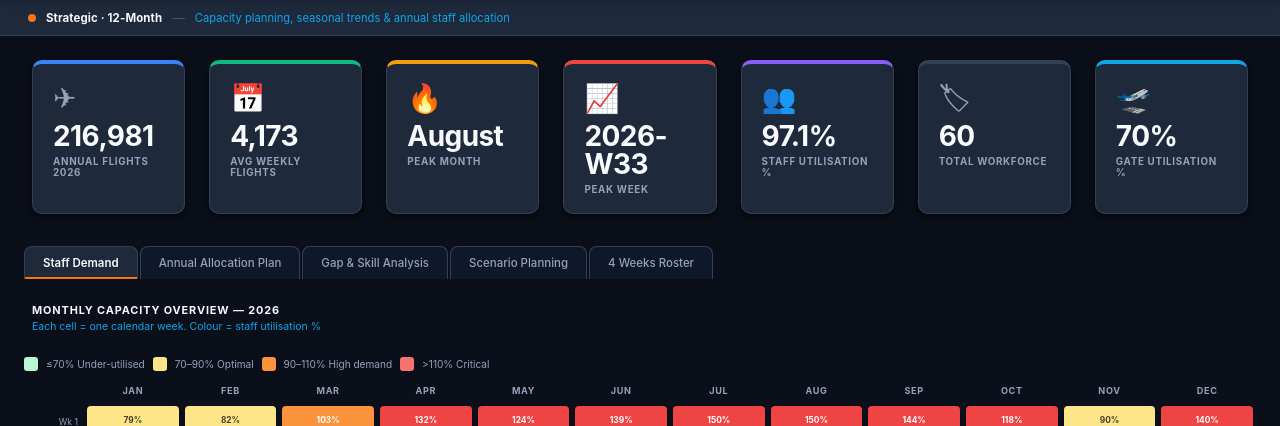
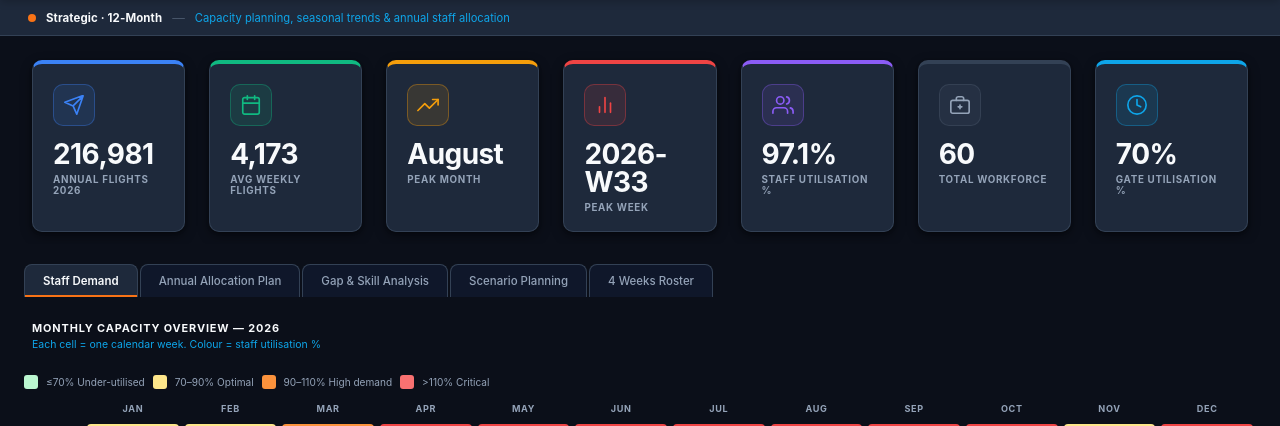
Before and after one commit to amitmanga/DAA-Project, a Flask app: page / in a window 1280 px wide. Shown: the part 58-484 px from the top of the page. Run offline with Flask 3, Linux system fonts and the light colour scheme.

Commit message:
Icons updated

```diff
--- a/static/css/style.css
+++ b/static/css/style.css
@@ -486,6 +486,23 @@ body {
   display: flex;
   align-items: center;
   gap: 6px;
+  margin-bottom: 4px;
+}
+
+.kpi-icon-bubble {
+  width: 42px;
+  height: 42px;
+  border-radius: 10px;
+  display: flex;
+  align-items: center;
+  justify-content: center;
+  flex-shrink: 0;
+  transition: transform 0.2s ease, box-shadow 0.2s ease;
+}
+
+.kpi-card:hover .kpi-icon-bubble {
+  transform: scale(1.08);
+  box-shadow: 0 4px 14px rgba(0,0,0,0.25);
 }
 
 .kpi-body { flex: 1; }
--- a/static/js/intraday.js
+++ b/static/js/intraday.js
@@ -232,18 +232,38 @@ function renderIDKPIs(kpis) {
   const activeCoverage = simKpis ? simKpis.coverage_pct : kpis.coverage_pct;
 
   const grid = document.getElementById('id-kpis');
+  const absentCls = kpis.absent > 3 ? 'kpi-card--warn' : '';
+  const covCls = activeCoverage < 50 ? 'kpi-card--crit' : activeCoverage < 80 ? 'kpi-card--warn' : 'kpi-card--ok';
   const cards = [
-    { icon: '✈', label: simKpis ? 'Active Flights' : 'Total Flights', value: simKpis ? simKpis.active_flights : kpis.total_flights.toLocaleString(), cls: '' },
-    { icon: '👥', label: 'Staff on Duty', value: kpis.staff_on_duty, cls: '' },
-    { icon: '🚫', label: 'Absent', value: kpis.absent, cls: kpis.absent > 3 ? 'kpi-card--warn' : '' },
-    { icon: '🛬', label: 'Gates Active', value: activeGates, cls: '' },
-    { icon: '✅', label: 'Tasks Covered', value: `${activeTasksCovered} / ${activeTasksTotal}`, cls: '' },
-    { icon: '📊', label: 'Coverage %', value: activeCoverage + '%',
-      cls: activeCoverage < 50 ? 'kpi-card--crit' : activeCoverage < 80 ? 'kpi-card--warn' : 'kpi-card--ok' },
+    {
+      iconHtml: `<div class="kpi-icon-bubble" style="background:rgba(59,130,246,0.12);border:1.5px solid rgba(59,130,246,0.35)"><svg width="22" height="22" viewBox="0 0 24 24" fill="none" stroke="#3b82f6" stroke-width="1.8" stroke-linecap="round" stroke-linejoin="round"><path d="M22 2L11 13M22 2L15 22l-4-9-9-4 19-7z"/></svg></div>`,
+      label: simKpis ? 'Active Flights' : 'Total Flights',
+      value: simKpis ? simKpis.active_flights : kpis.total_flights.toLocaleString(), cls: ''
+    },
+    {
+      iconHtml: `<div class="kpi-icon-bubble" style="background:rgba(139,92,246,0.12);border:1.5px solid rgba(139,92,246,0.35)"><svg width="22" height="22" viewBox="0 0 24 24" fill="none" stroke="#8b5cf6" stroke-width="1.8" stroke-linecap="round" stroke-linejoin="round"><path d="M17 21v-2a4 4 0 0 0-4-4H5a4 4 0 0 0-4 4v2"/><circle cx="9" cy="7" r="4"/><path d="M23 21v-2a4 4 0 0 0-3-3.87"/><path d="M16 3.13a4 4 0 0 1 0 7.75"/></svg></div>`,
+      label: 'Staff on Duty', value: kpis.staff_on_duty, cls: ''
+    },
+    {
+      iconHtml: `<div class="kpi-icon-bubble" style="background:rgba(239,68,68,0.12);border:1.5px solid rgba(239,68,68,0.35)"><svg width="22" height="22" viewBox="0 0 24 24" fill="none" stroke="#ef4444" stroke-width="1.8" stroke-linecap="round" stroke-linejoin="round"><circle cx="12" cy="12" r="10"/><line x1="15" y1="9" x2="9" y2="15"/><line x1="9" y1="9" x2="15" y2="15"/></svg></div>`,
+      label: 'Absent', value: kpis.absent, cls: absentCls
+    },
+    {
+      iconHtml: `<div class="kpi-icon-bubble" style="background:rgba(14,165,233,0.12);border:1.5px solid rgba(14,165,233,0.35)"><svg width="22" height="22" viewBox="0 0 24 24" fill="none" stroke="#0ea5e9" stroke-width="1.8" stroke-linecap="round" stroke-linejoin="round"><rect x="1" y="3" width="15" height="13" rx="2"/><path d="M16 8h4l3 3v5h-7V8z"/><circle cx="5.5" cy="18.5" r="2.5"/><circle cx="18.5" cy="18.5" r="2.5"/></svg></div>`,
+      label: 'Gates Active', value: activeGates, cls: ''
+    },
+    {
+      iconHtml: `<div class="kpi-icon-bubble" style="background:rgba(16,185,129,0.12);border:1.5px solid rgba(16,185,129,0.35)"><svg width="22" height="22" viewBox="0 0 24 24" fill="none" stroke="#10b981" stroke-width="1.8" stroke-linecap="round" stroke-linejoin="round"><polyline points="20 6 9 17 4 12"/></svg></div>`,
+      label: 'Tasks Covered', value: `${activeTasksCovered} / ${activeTasksTotal}`, cls: ''
+    },
+    {
+      iconHtml: `<div class="kpi-icon-bubble" style="background:rgba(249,115,22,0.12);border:1.5px solid rgba(249,115,22,0.35)"><svg width="22" height="22" viewBox="0 0 24 24" fill="none" stroke="#f97316" stroke-width="1.8" stroke-linecap="round" stroke-linejoin="round"><polyline points="22 12 18 12 15 21 9 3 6 12 2 12"/></svg></div>`,
+      label: 'Coverage %', value: activeCoverage + '%', cls: covCls
+    },
   ];
   grid.innerHTML = cards.map(c => `
     <div class="kpi-card ${c.cls}">
-      <div class="kpi-icon">${c.icon}</div>
+      <div class="kpi-icon">${c.iconHtml}</div>
       <div class="kpi-body">
         <div class="kpi-value">${c.value}</div>
         <div class="kpi-label">${c.label}</div>
--- a/static/js/shortterm.js
+++ b/static/js/shortterm.js
@@ -120,21 +120,38 @@ function renderShortTermDay() {
 // ── KPI Cards ──────────────────────────────────────────────────
 function renderSTKPIs(kpis) {
   const grid = document.getElementById('st-kpis');
+  const absentCls = kpis.absent > 3 ? 'kpi-card--warn' : '';
+  const covPct = kpis.coverage_pct;
+  const covCls = covPct < 50 ? 'kpi-card--crit' : covPct < 80 ? 'kpi-card--warn' : 'kpi-card--ok';
   const cards = [
-    { icon: '✈', label: 'Total Flights', value: kpis.total_flights.toLocaleString(), cls: '' },
-    { icon: '👥', label: 'Staff on Duty', value: kpis.staff_on_duty, cls: '' },
-    { icon: '🚫', label: 'Absent', value: kpis.absent,
-      cls: kpis.absent > 3 ? 'kpi-card--warn' : '' },
-    { icon: '🛬', label: 'Gates / Stands Active', value: kpis.gates_active, cls: '' },
-    { icon: '✅', label: 'Tasks Covered',
-      value: `${kpis.tasks_covered} / ${kpis.tasks_total}`, cls: '' },
-    { icon: '📊', label: 'Coverage %',
-      value: kpis.coverage_pct + '%',
-      cls: kpis.coverage_pct < 50 ? 'kpi-card--crit' : kpis.coverage_pct < 80 ? 'kpi-card--warn' : 'kpi-card--ok' },
+    {
+      iconHtml: `<div class="kpi-icon-bubble" style="background:rgba(59,130,246,0.12);border:1.5px solid rgba(59,130,246,0.35)"><svg width="22" height="22" viewBox="0 0 24 24" fill="none" stroke="#3b82f6" stroke-width="1.8" stroke-linecap="round" stroke-linejoin="round"><path d="M22 2L11 13M22 2L15 22l-4-9-9-4 19-7z"/></svg></div>`,
+      label: 'Total Flights', value: kpis.total_flights.toLocaleString(), cls: ''
+    },
+    {
+      iconHtml: `<div class="kpi-icon-bubble" style="background:rgba(139,92,246,0.12);border:1.5px solid rgba(139,92,246,0.35)"><svg width="22" height="22" viewBox="0 0 24 24" fill="none" stroke="#8b5cf6" stroke-width="1.8" stroke-linecap="round" stroke-linejoin="round"><path d="M17 21v-2a4 4 0 0 0-4-4H5a4 4 0 0 0-4 4v2"/><circle cx="9" cy="7" r="4"/><path d="M23 21v-2a4 4 0 0 0-3-3.87"/><path d="M16 3.13a4 4 0 0 1 0 7.75"/></svg></div>`,
+      label: 'Staff on Duty', value: kpis.staff_on_duty, cls: ''
+    },
+    {
+      iconHtml: `<div class="kpi-icon-bubble" style="background:rgba(239,68,68,0.12);border:1.5px solid rgba(239,68,68,0.35)"><svg width="22" height="22" viewBox="0 0 24 24" fill="none" stroke="#ef4444" stroke-width="1.8" stroke-linecap="round" stroke-linejoin="round"><circle cx="12" cy="12" r="10"/><line x1="15" y1="9" x2="9" y2="15"/><line x1="9" y1="9" x2="15" y2="15"/></svg></div>`,
+      label: 'Absent', value: kpis.absent, cls: absentCls
+    },
+    {
+      iconHtml: `<div class="kpi-icon-bubble" style="background:rgba(14,165,233,0.12);border:1.5px solid rgba(14,165,233,0.35)"><svg width="22" height="22" viewBox="0 0 24 24" fill="none" stroke="#0ea5e9" stroke-width="1.8" stroke-linecap="round" stroke-linejoin="round"><rect x="1" y="3" width="15" height="13" rx="2"/><path d="M16 8h4l3 3v5h-7V8z"/><circle cx="5.5" cy="18.5" r="2.5"/><circle cx="18.5" cy="18.5" r="2.5"/></svg></div>`,
+      label: 'Gates / Stands Active', value: kpis.gates_active, cls: ''
+    },
+    {
+      iconHtml: `<div class="kpi-icon-bubble" style="background:rgba(16,185,129,0.12);border:1.5px solid rgba(16,185,129,0.35)"><svg width="22" height="22" viewBox="0 0 24 24" fill="none" stroke="#10b981" stroke-width="1.8" stroke-linecap="round" stroke-linejoin="round"><polyline points="20 6 9 17 4 12"/></svg></div>`,
+      label: 'Tasks Covered', value: `${kpis.tasks_covered} / ${kpis.tasks_total}`, cls: ''
+    },
+    {
+      iconHtml: `<div class="kpi-icon-bubble" style="background:rgba(249,115,22,0.12);border:1.5px solid rgba(249,115,22,0.35)"><svg width="22" height="22" viewBox="0 0 24 24" fill="none" stroke="#f97316" stroke-width="1.8" stroke-linecap="round" stroke-linejoin="round"><line x1="18" y1="20" x2="18" y2="10"/><line x1="12" y1="20" x2="12" y2="4"/><line x1="6" y1="20" x2="6" y2="14"/></svg></div>`,
+      label: 'Coverage %', value: covPct + '%', cls: covCls
+    },
   ];
   grid.innerHTML = cards.map(c => `
     <div class="kpi-card ${c.cls}">
-      <div class="kpi-icon">${c.icon}</div>
+      <div class="kpi-icon">${c.iconHtml}</div>
       <div class="kpi-body">
         <div class="kpi-value">${c.value}</div>
         <div class="kpi-label">${c.label}</div>
--- a/templates/index.html
+++ b/templates/index.html
@@ -49,7 +49,11 @@
       <!-- ── KPI Cards ── -->
       <div class="kpi-grid" id="kpi-grid">
         <div class="kpi-card" id="kpi-annual-flights">
-          <div class="kpi-icon">✈</div>
+          <div class="kpi-icon">
+            <div class="kpi-icon-bubble" style="background:rgba(59,130,246,0.12);border:1.5px solid rgba(59,130,246,0.35)">
+              <svg width="22" height="22" viewBox="0 0 24 24" fill="none" stroke="#3b82f6" stroke-width="1.8" stroke-linecap="round" stroke-linejoin="round"><path d="M22 2L11 13M22 2L15 22l-4-9-9-4 19-7z"/></svg>
+            </div>
+          </div>
           <div class="kpi-body">
             <div class="kpi-value" id="v-annual">—</div>
             <div class="kpi-label">Annual Flights 2026</div>
@@ -57,28 +61,44 @@
           <div class="kpi-trend up" id="t-annual"></div>
         </div>
         <div class="kpi-card" id="kpi-avg-weekly">
-          <div class="kpi-icon">📅</div>
+          <div class="kpi-icon">
+            <div class="kpi-icon-bubble" style="background:rgba(16,185,129,0.12);border:1.5px solid rgba(16,185,129,0.35)">
+              <svg width="22" height="22" viewBox="0 0 24 24" fill="none" stroke="#10b981" stroke-width="1.8" stroke-linecap="round" stroke-linejoin="round"><rect x="3" y="4" width="18" height="18" rx="2"/><line x1="16" y1="2" x2="16" y2="6"/><line x1="8" y1="2" x2="8" y2="6"/><line x1="3" y1="10" x2="21" y2="10"/></svg>
+            </div>
+          </div>
           <div class="kpi-body">
             <div class="kpi-value" id="v-avg-weekly">—</div>
             <div class="kpi-label">Avg Weekly Flights</div>
           </div>
         </div>
         <div class="kpi-card" id="kpi-peak-month">
-          <div class="kpi-icon">🔥</div>
+          <div class="kpi-icon">
+            <div class="kpi-icon-bubble" style="background:rgba(245,158,11,0.12);border:1.5px solid rgba(245,158,11,0.35)">
+              <svg width="22" height="22" viewBox="0 0 24 24" fill="none" stroke="#f59e0b" stroke-width="1.8" stroke-linecap="round" stroke-linejoin="round"><polyline points="23 6 13.5 15.5 8.5 10.5 1 18"/><polyline points="17 6 23 6 23 12"/></svg>
+            </div>
+          </div>
           <div class="kpi-body">
             <div class="kpi-value" id="v-peak-month">—</div>
             <div class="kpi-label">Peak Month</div>
           </div>
         </div>
         <div class="kpi-card" id="kpi-peak-week">
-          <div class="kpi-icon">📈</div>
+          <div class="kpi-icon">
+            <div class="kpi-icon-bubble" style="background:rgba(239,68,68,0.12);border:1.5px solid rgba(239,68,68,0.35)">
+              <svg width="22" height="22" viewBox="0 0 24 24" fill="none" stroke="#ef4444" stroke-width="1.8" stroke-linecap="round" stroke-linejoin="round"><line x1="18" y1="20" x2="18" y2="10"/><line x1="12" y1="20" x2="12" y2="4"/><line x1="6" y1="20" x2="6" y2="14"/></svg>
+            </div>
+          </div>
           <div class="kpi-body">
             <div class="kpi-value" id="v-peak-week">—</div>
             <div class="kpi-label">Peak Week</div>
           </div>
         </div>
         <div class="kpi-card" id="kpi-util">
-          <div class="kpi-icon">👥</div>
+          <div class="kpi-icon">
+            <div class="kpi-icon-bubble" style="background:rgba(139,92,246,0.12);border:1.5px solid rgba(139,92,246,0.35)">
+              <svg width="22" height="22" viewBox="0 0 24 24" fill="none" stroke="#8b5cf6" stroke-width="1.8" stroke-linecap="round" stroke-linejoin="round"><path d="M17 21v-2a4 4 0 0 0-4-4H5a4 4 0 0 0-4 4v2"/><circle cx="9" cy="7" r="4"/><path d="M23 21v-2a4 4 0 0 0-3-3.87"/><path d="M16 3.13a4 4 0 0 1 0 7.75"/></svg>
+            </div>
+          </div>
           <div class="kpi-body">
             <div class="kpi-value" id="v-util">—</div>
             <div class="kpi-label">Staff Utilisation %</div>
@@ -86,14 +106,22 @@
           <div class="util-ring" id="util-ring"></div>
         </div>
         <div class="kpi-card" id="kpi-total-staff">
-          <div class="kpi-icon">🏷</div>
+          <div class="kpi-icon">
+            <div class="kpi-icon-bubble" style="background:rgba(71,85,105,0.18);border:1.5px solid rgba(71,85,105,0.45)">
+              <svg width="22" height="22" viewBox="0 0 24 24" fill="none" stroke="#94a3b8" stroke-width="1.8" stroke-linecap="round" stroke-linejoin="round"><rect x="2" y="7" width="20" height="14" rx="2"/><path d="M16 7V5a2 2 0 0 0-2-2h-4a2 2 0 0 0-2 2v2"/><line x1="12" y1="12" x2="12" y2="16"/><line x1="10" y1="14" x2="14" y2="14"/></svg>
+            </div>
+          </div>
           <div class="kpi-body">
             <div class="kpi-value" id="v-total-staff">—</div>
             <div class="kpi-label">Total Workforce</div>
           </div>
         </div>
         <div class="kpi-card" id="kpi-gate-util">
-          <div class="kpi-icon">🛫</div>
+          <div class="kpi-icon">
+            <div class="kpi-icon-bubble" style="background:rgba(14,165,233,0.12);border:1.5px solid rgba(14,165,233,0.35)">
+              <svg width="22" height="22" viewBox="0 0 24 24" fill="none" stroke="#0ea5e9" stroke-width="1.8" stroke-linecap="round" stroke-linejoin="round"><circle cx="12" cy="12" r="10"/><polyline points="12 6 12 12 16 14"/></svg>
+            </div>
+          </div>
           <div class="kpi-body">
             <div class="kpi-value" id="v-gate-util">—</div>
             <div class="kpi-label">Gate Utilisation %</div>
```
